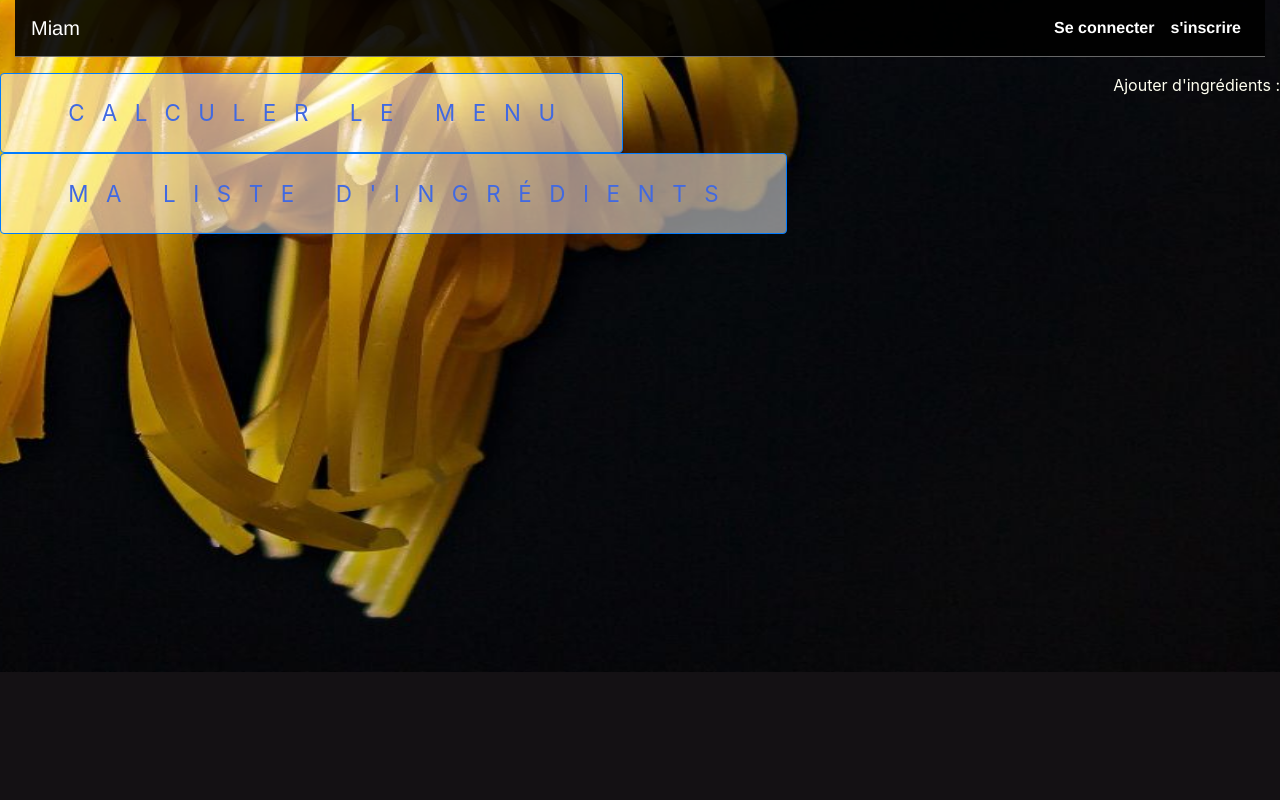
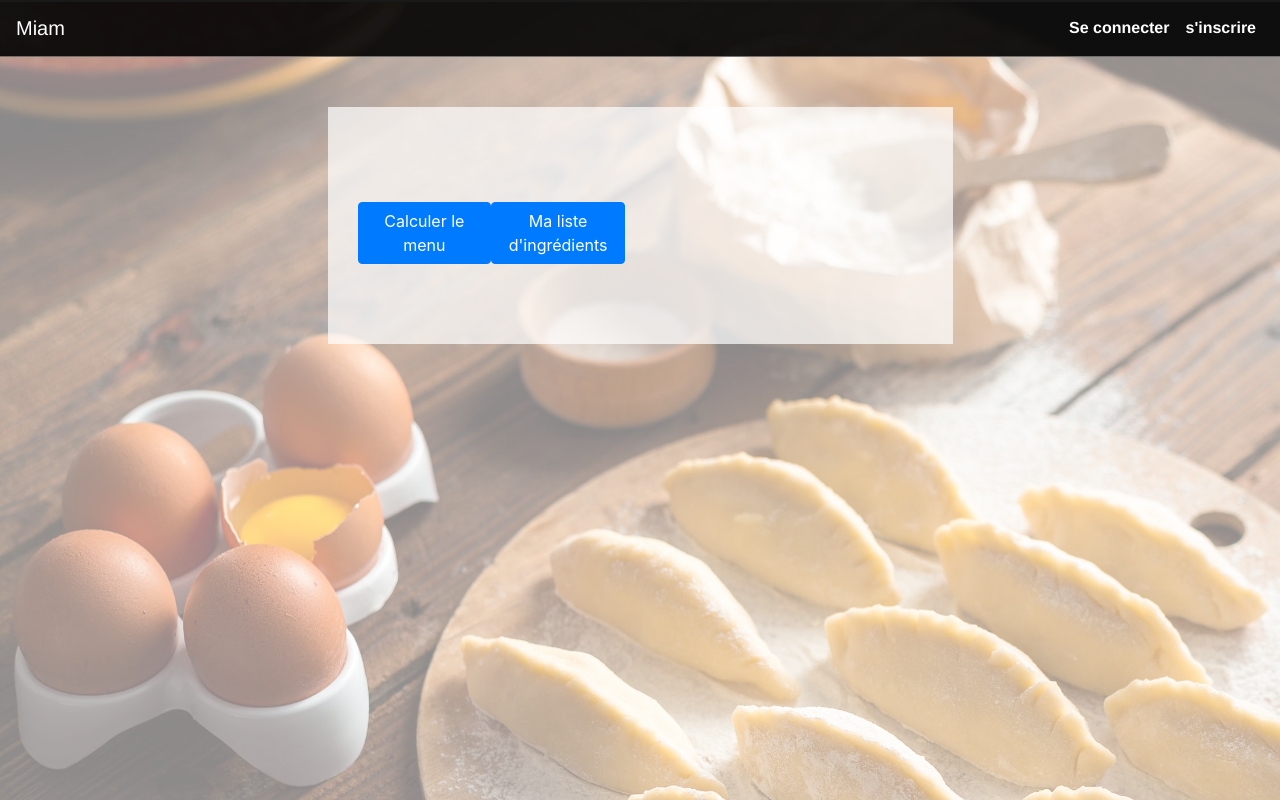
Before and after one commit to DDA209/miam_front, a React (Create React App) app: page /utilisateur in a window 1280 px wide. Built offline with nearby package versions, Linux system fonts and the light colour scheme.

Commit message:
evening 10/10/2020 Didier

```diff
--- a/src/App.js
+++ b/src/App.js
@@ -38,9 +38,9 @@ class App extends Component {
   render (){
     return(
       <Router>
-        {/* <Navigation />                */}
+        <div className="background">
+          <Navigation />
             <div className="container-fluid" >
-          <Navigation />
                 <Switch>
                       <Route exact path="/" component={Home} />
                       <Route  path="/login" component={Login} />
@@ -56,6 +56,7 @@ class App extends Component {
                       {/* <Route  path="/menu1" component={Menu1} />   ask Emad  */}
                 </Switch>
             </div>
+          </div>
       </Router>
     );
   }
--- a/src/components/Home.css
+++ b/src/components/Home.css
@@ -19,14 +19,19 @@ padding: 100%;
 }
 
 body {
-    background-color: #141114;
     background-image: url('../image/background.jpg');
     background-repeat: no-repeat;
-    background-size: 100%;
+    background-size: 150%;
     width: 100%;
     background-position: 0px 2px, 4px 35px, 29px 31px, 34px 6px;
+
 }
 
+.background{
+    height: 100vh;
+    width: 100vw;
+    background-color: #ffffff8a;
+}
 .sign {
     position: absolute;
     display: flex;
@@ -238,7 +243,7 @@ to {
     font-family: Clip;
     src: url("https://acupoftee.github.io/fonts/Clip.ttf");
 }
-
+/*
 body {
     background-color: #141114;
     background-image: url('../image/background.jpg');
@@ -246,4 +251,4 @@ body {
     background-size: 100%;
     width: 100%;
     background-position: 0px 2px, 4px 35px, 29px 31px, 34px 6px;
-}
+} */
--- a/src/components/Home.js
+++ b/src/components/Home.js
@@ -10,8 +10,9 @@ class Home extends React.Component{
 
         <div className="sign">
           <a href="/utilisateur">
-          <span class="fast-flicker">M</span><span className="flicker">i</span>am
+          <span class="fast-flicker">M</span><span className="flicker">i</span>
           </a>
+          am
         </div>
             // <div className="home">
             //   {/* <Navigation /> */}
--- a/src/components/Login.css
+++ b/src/components/Login.css
@@ -11,7 +11,7 @@
 }
 
 /* ~~~~~~~ INIT. BTN ~~~~~~~ */
-
+/*
 .btn {
 	position: relative;
 	padding: 1.4rem 4.2rem;
@@ -44,6 +44,6 @@
 .btn:hover:after {
 	background: var(--inv);
 	transition-delay: .35s;
-}
+} */
 
 /* From Top */
--- a/src/components/core/Menu.js
+++ b/src/components/core/Menu.js
@@ -1,5 +1,6 @@
 import React, {Component} from 'react';
 import  {Button, Row, Col, Card} from 'react-bootstrap';
+import 'bootstrap/dist/css/bootstrap.min.css';
 // import UserInfo from './UserInfo';
 // import Quantities from './Quantities';
 
@@ -43,6 +44,7 @@ class Utilisateur extends Component {
                     className="mb-3"
                 >
                 </Col>
+                <h1>Recettes avec vos ingrédients :</h1>
                 <Col>
                     <Row>
                     {this.state.recipes.map( (recipe) => {
@@ -57,16 +59,14 @@ class Utilisateur extends Component {
                                         </Col>
                                         <Col xs="3"></Col>
                                         <Col xs="6">
-                                            <img src={recipe.photos[0]} alt={`Photo de ${recipe.dishType}`} />
+                                            <img src={recipe.photos[0]} alt={`Photo de ${recipe.titlee}`} />
                                         </Col>
                                         <Col xs="3"></Col>
-                                        <Col xs="4">
+                                        <Col xs="7">
                                             <span>{`Temps de préparation : ${recipe.preparationTime}`}</span>
                                         </Col>
-                                        <Col xs="4">
-                                        </Col>
-                                        <Col xs="4">
-                                            <span>{`Difficulté : ${recipe.difficultyLevel}`}</span>
+                                        <Col xs="5">
+                                            <span>{`Difficulté : ${recipe.difficultyLevel}/3`}</span>
                                         </Col>
                                     </Row>
                                 </Card>
--- a/src/components/core/Utilisateur.js
+++ b/src/components/core/Utilisateur.js
@@ -1,5 +1,5 @@
 import React, {Component} from 'react';
-import  {Button, Row, Col} from 'react-bootstrap';
+import  {Button, Row, Col, Container} from 'react-bootstrap';
 // import UserInfo from './UserInfo';
 // import Quantities from './Quantities';
 import './user.css';
@@ -47,25 +47,18 @@ class Utilisateur extends Component {
     render (){
         return(
 
-            <Row
-                className="user">
-                <Col
-                    xs={{ span: 12, order: "first"}}
-                    className="mb-3"
-                >
-                </Col>
+             <div className="container-fluid text-white form-utilisateur">
+                <Container>
+                    <Row xs={1} md={2}>
+                        <Col>
+                                <Button className="button" href="/menu">Calculer le menu</Button>
 
+                                <Button className="button" href="/add">Ma liste d'ingrédients</Button>
+                        </Col>
 
-                    {/* <Button variant="outline-secondary" type="submit" onClick={this.processRecipe}>Calculer le menu</Button> */}
-                    <Button className="button" href="/menu">Calculer le menu</Button>
-
-                    <hr />
-
-                    <p>Ajouter d'ingrédients :</p>
-                    <Button className="button" href="/add">Ma liste d'ingrédients</Button>
-
-
-            </Row>
+                    </Row>
+                </Container>
+            </div>
 
         );
     }
--- a/src/components/core/user.css
+++ b/src/components/core/user.css
@@ -1,21 +1,35 @@
-body {
-    /* background-color: rgba(0, 0, 0, 0.7); */
+.form-utilisateur{
+    width:50%;
+    margin:50px auto;
+    background-color:rgba(255, 255, 255, 0.7);
+    padding-top: 45px;
+    padding-bottom: 30px;
+}
+
+.button{
+    width:50%;
+    margin:50px auto;
+}
+
+
+/* body {
+    // background-color: rgba(0, 0, 0, 0.7);
     color: ivory;
     text-align: center;
     background-image: url('../../image/spaghetti.jpg');
-    /* background-position: 0px 2px, 4px 35px, 29px 31px, 34px 6px; */
+    // background-position: 0px 2px, 4px 35px, 29px 31px, 34px 6px;
     background-position: center;
-    /* background-position-x: center; */
+    // background-position-x: center;
     background-size: 1530px 1110px;
 
-}
-
+} */
+/*
 .button {
     background-color: rgba(255, 255, 255, 0.5);
     position: center;
 
 
-}
+} */
 
 /* .button:hover {
 	color: rgba(0, 0, 0, 0.7);
@@ -23,7 +37,7 @@ body {
     height: 50px;
     width: 50px;
 } */
-
+/*
 .btn {
     color: royalblue;
-}
+} */
--- a/src/components/ingredients/Add.css
+++ b/src/components/ingredients/Add.css
@@ -2,6 +2,7 @@
     width:50%;
     margin:50px auto;
     background-color:rgba(255, 255, 255, 0.7);
+    padding-top: 15px;
 
 }
 /* .buttontext {
--- a/src/components/ingredients/Add.js
+++ b/src/components/ingredients/Add.js
@@ -14,7 +14,7 @@ class Add extends Component {
         this.state = {
             ingredient:'',
             quantity:'',
-            userId: '5f7f11d422b51e2534008c8d',
+            userId: '5f806f7794e31a0b0045f236',
             username:'Batman',
             unity:'',
             list: [],
@@ -29,7 +29,7 @@ class Add extends Component {
     }
 
     componentDidMount(){
-        fetch('http://localhost:3003/listIngredients/users/5f7f11d422b51e2534008c8d')
+        fetch('http://localhost:3003/listIngredients/users/'+this.state.userId)
         .then(res => res.json())
         .then((json) => {
             console.log("componentDidMount",json);
@@ -131,14 +131,15 @@ class Add extends Component {
             list
         } = this.state;
         return(
-            <div className="container-fluid"className= "bg-primary text-white m-5" className="form-ingredients">
+            <div className="container-fluid  text-white  form-ingredients">
                 <Container >
                     <Row xs={1} md={2}>
+                        {/* <Col xs="12" className="mb-3"></Col> */}
                         <Col>
                            <Form method="post" onSubmit={this.handleSubmit} >
                                     <Ingredients onChange={this.handleChangeIngredient}/>
                                     <Form.Group className="mb-4 mt-4">
-                                        <Form.Label className="font-weight-bolder text-dark"  className="lable">Quantités :</Form.Label>
+                                        <Form.Label className="font-weight-bolder text-dark label">Quantités :</Form.Label>
                                         <Form.Control className="font-weight-bolder text-dark"
                                             placeholder="Quantities en chiffres"
                                             aria-label="Quantities en chiffres"
@@ -149,7 +150,7 @@ class Add extends Component {
                                         <Button  className="buttontext" onClick={this.addListIngredient}>Ajouter</Button>
                                     {/* <Button variant="primary" onSubmit={this.handleSubmit}>Envoyer</Button> */}
                             </Form>
-                            <Button  className="buttontext" className="bg-success text-dark b-3 m-5 font-weight-bolder ml-3" href="/utilisateur">Suivant
+                            <Button  className="buttontext bg-success text-dark b-3 m-5 font-weight-bolder ml-3" href="/utilisateur">Suivant
                             </Button>
 
                         </Col>
```
Lines whose indentation alone changed are shown as unchanged.
